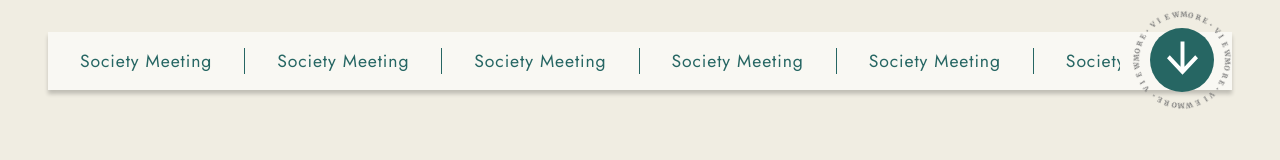
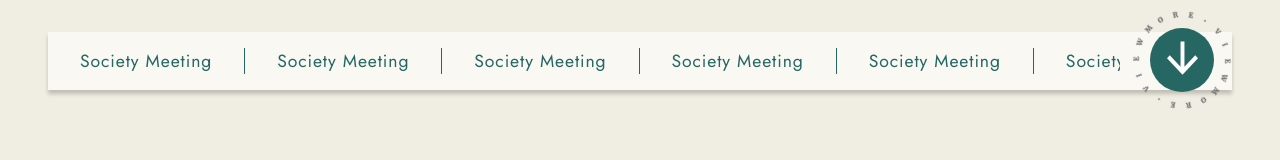
Before and after one commit to techjunkiesdavv/society-client, a React (Create React App) app: page / in a window 1280 px wide. Shown: the top 160 px of the page. Built offline with nearby package versions, Linux system fonts and the light colour scheme.

Commit message:
Announcement Head fix

```diff
--- a/src/Components/AnnouncementHead/AnnouncementHead.js
+++ b/src/Components/AnnouncementHead/AnnouncementHead.js
@@ -14,7 +14,7 @@ export default function AnnouncementHead() {
     ];
     const roller=()=>{
       const text = document.getElementById('text');
-      text.innerHTML = text.innerText.split("").map((char,i)=> `<span style="transform:rotate(${i*4.97}deg)">${char}</span>`).join("");
+      text.innerHTML = text.innerText.split("").map((char,i)=> `<span style="transform:rotate(${i*10}deg)">${char}</span>`).join("");
     }
    useEffect(roller,[]);
   return (
```
